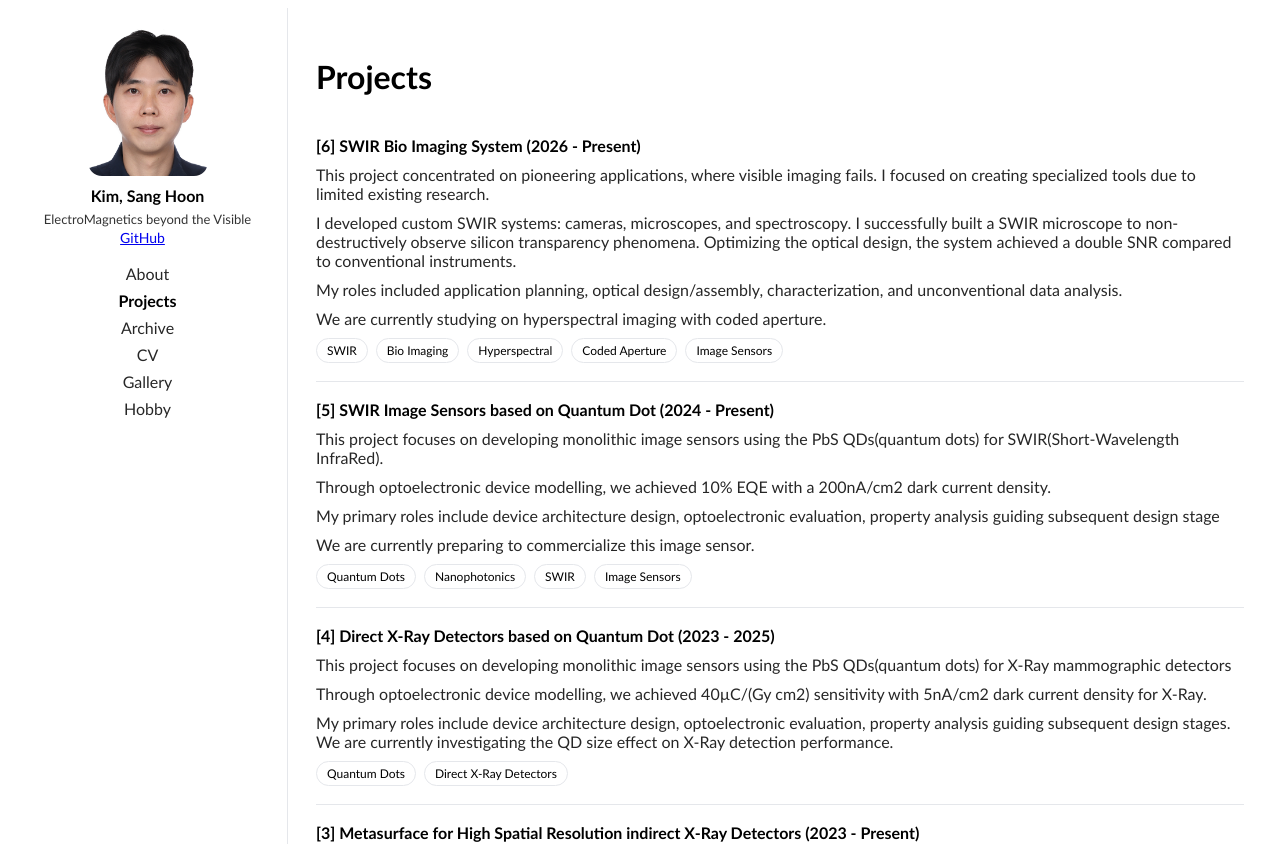
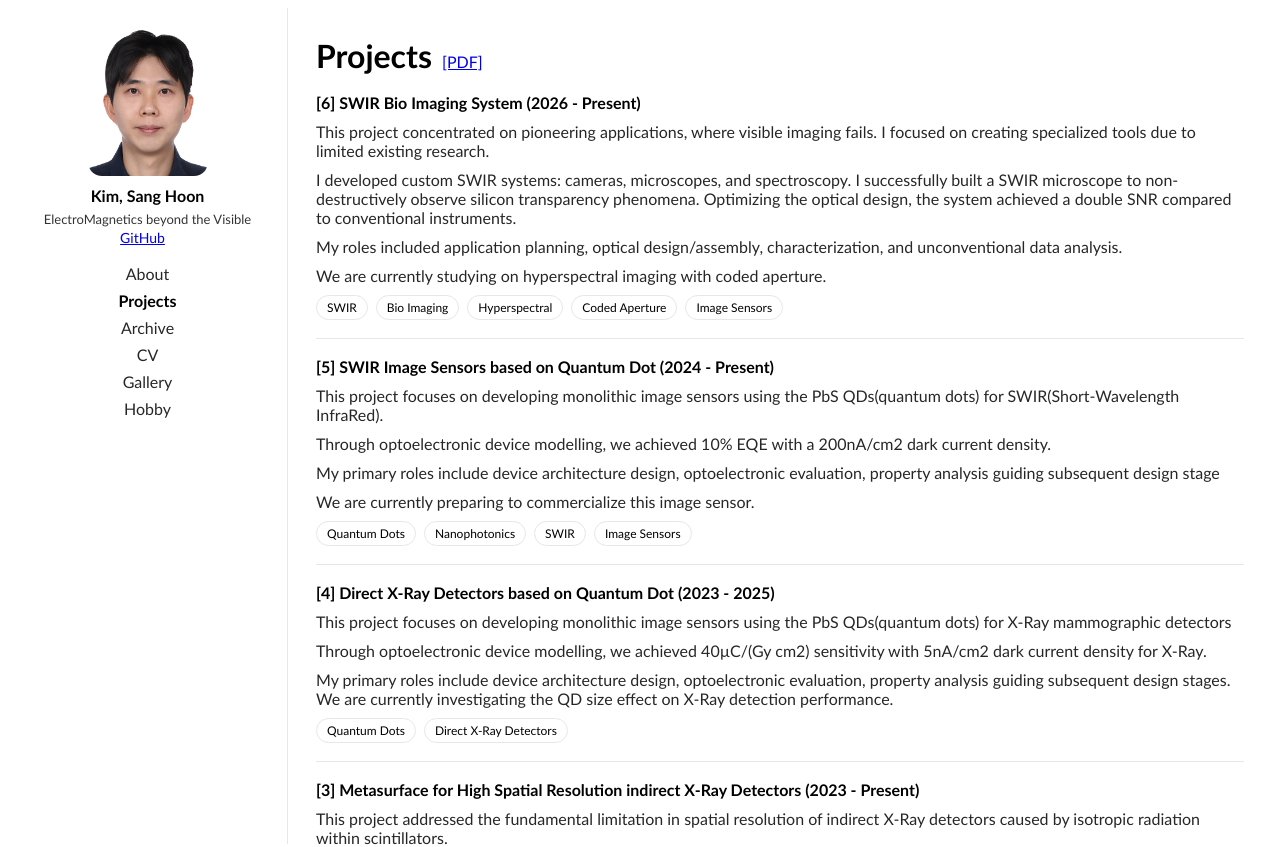
Before and after one commit to sanghoon6543/sanghoon6543.github.io, a React (Vite) app in the folder frontend/: page /#/projects in a window 1280 px wide. Shown: the top 847 px of the page. Built offline with nearby package versions, Linux system fonts and the light colour scheme.

Commit message:
Attach Project overview file

```diff
--- a/frontend/src/pages/Projects.jsx
+++ b/frontend/src/pages/Projects.jsx
@@ -27,8 +27,12 @@ export default function Projects() {
 
   return (
     <div>
-      <h1> Projects </h1>
-      <div className="proj-list">
+        <div style={{display:"flex", alignItems: "baseline", gap: 10 }}>
+          <h1 style={{margin:0}}> Projects </h1>
+          <a href="/files/projects/Kim, Sang Hoon (Research Experience Summary).pdf" target="_blank" rel="noreferrer">
+           [PDF] </a>
+        </div>
+        <div className="proj-list">
           {projects.map(function (p) {
               return (
                   <div key={p.id} className="proj-item">
@@ -53,7 +57,7 @@ export default function Projects() {
                   </div>
               );
           })}
-      </div>
+        </div>
     </div>
   );
 }
```
Also changed, not shown: 1 other file (tests, documents, lock files or other folders).
